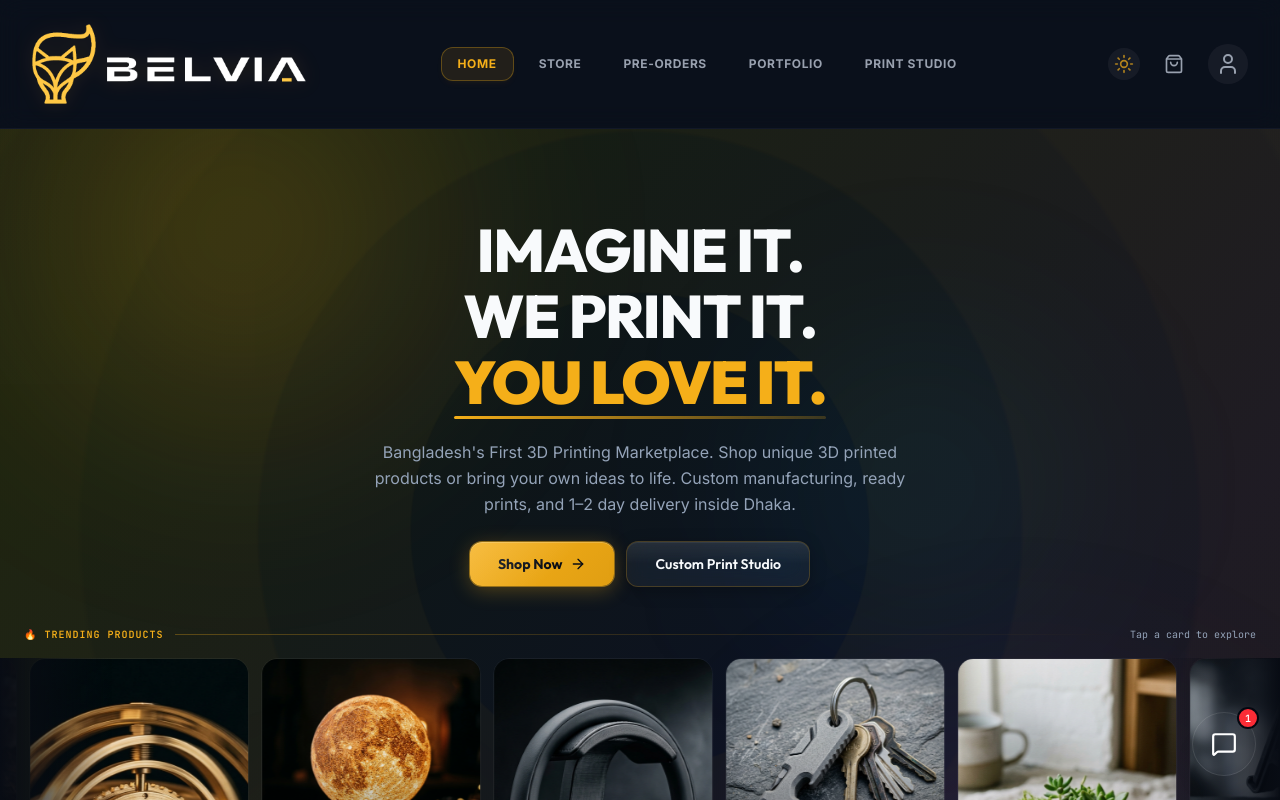
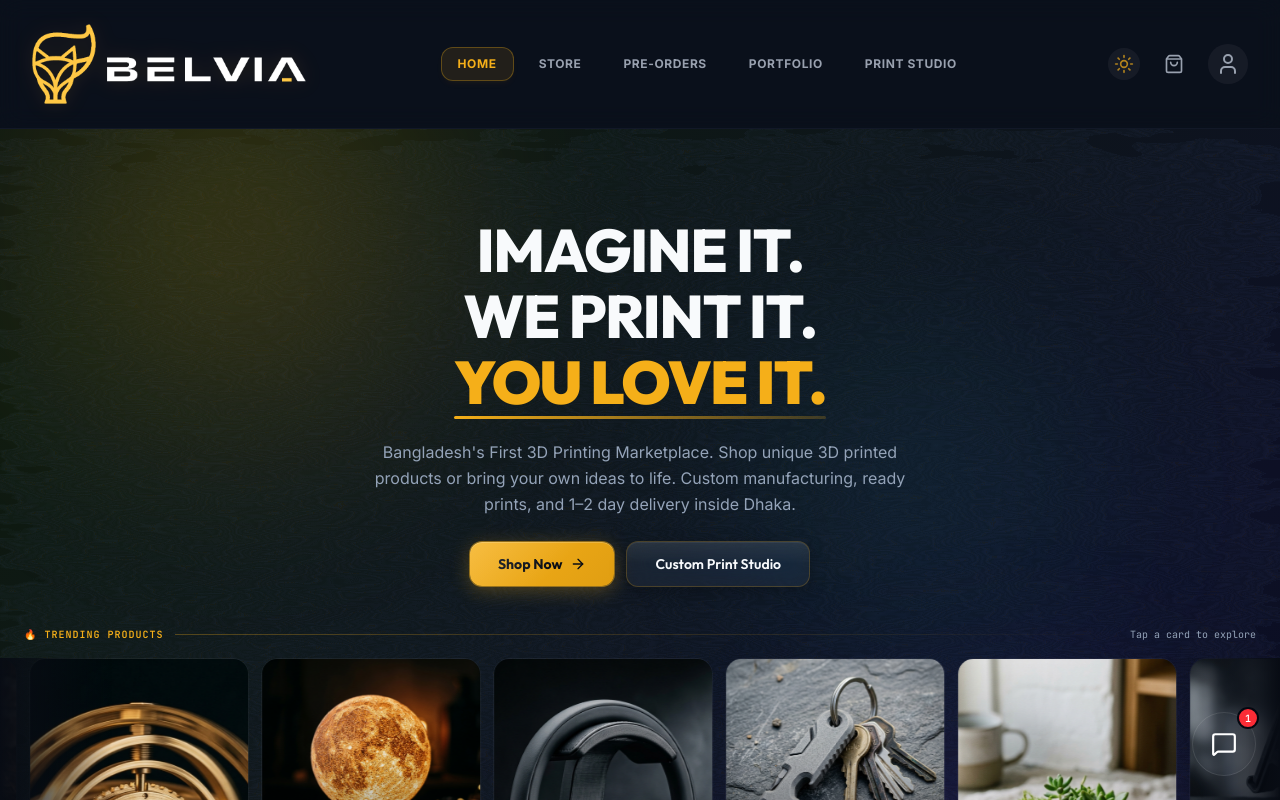
Before and after one commit to DrVenom69/Belvia-version-1, a React (Vite) app: page / in a window 1280 px wide. Shown: the top 800 px of the page. Built offline with nearby package versions, Linux system fonts and the light colour scheme.

Commit message:
feat(hero): metallic chromatic wave ripple via SVG feTurbulence distortion

```diff
--- a/src/components/HeroSection.tsx
+++ b/src/components/HeroSection.tsx
@@ -15,12 +15,54 @@ export default function HeroSection({ onStartShopping, onGoToCustom, onCategoryC
       className="relative overflow-hidden pt-16 pb-2 border-b border-bg-elevated/40"
       style={{ background: '#080c14' }}
     >
+      {/* ── Hidden SVG filter definitions ── */}
+      <svg width="0" height="0" className="absolute" aria-hidden="true">
+        <defs>
+          <filter id="metallic-wave" x="-10%" y="-10%" width="120%" height="120%" colorInterpolationFilters="sRGB">
+            {/* Turbulence creates the organic wave displacement */}
+            <feTurbulence
+              id="hero-turbulence"
+              type="fractalNoise"
+              baseFrequency="0.012 0.055"
+              numOctaves="3"
+              seed="5"
+              result="noise"
+            >
+              {/* Animate the frequency over time for living ripple */}
+              <animate
+                attributeName="baseFrequency"
+                values="0.012 0.055; 0.018 0.07; 0.010 0.048; 0.015 0.062; 0.012 0.055"
+                dur="20s"
+                repeatCount="indefinite"
+              />
+            </feTurbulence>
+            {/* Displace the gradient strips using the noise */}
+            <feDisplacementMap
+              in="SourceGraphic"
+              in2="noise"
+              scale="160"
+              xChannelSelector="R"
+              yChannelSelector="G"
+              result="distorted"
+            />
+          </filter>
+        </defs>
+      </svg>
+
       {/* ── Aurora animated gradient layer ── */}
       <div className="absolute inset-0 z-0 pointer-events-none" aria-hidden="true">
         <div className="hero-aurora" />
       </div>
 
-      {/* ── Drifting ambient orbs ── */}
+      {/* ── Metallic chromatic ripple layer ── */}
+      {/* Vertical metallic strips + SVG distortion at very low opacity */}
+      <div
+        className="absolute inset-0 z-0 pointer-events-none hero-metallic-ripple"
+        aria-hidden="true"
+        style={{ filter: 'url(#metallic-wave)' }}
+      />
+
+      {/* ── Drifting ambient orbs (on top of ripple) ── */}
       <div className="absolute inset-0 z-0 pointer-events-none overflow-hidden" aria-hidden="true">
         <div className="hero-orb hero-orb-1" />
         <div className="hero-orb hero-orb-2" />
@@ -28,10 +70,7 @@ export default function HeroSection({ onStartShopping, onGoToCustom, onCategoryC
         <div className="hero-orb hero-orb-4" />
       </div>
 
-      {/* ── Radial sonar rings overlay ── */}
-      <div className="absolute inset-0 z-0 pointer-events-none hero-sonar" aria-hidden="true" />
-
-      {/* ── Typography block — text directly on background, no panel ── */}
+      {/* ── Typography block ── */}
       <div className="relative z-10 max-w-4xl mx-auto px-4 sm:px-6 lg:px-8 text-center mb-10 pt-6 space-y-6">
 
         {/* Main heading */}
@@ -54,7 +93,6 @@ export default function HeroSection({ onStartShopping, onGoToCustom, onCategoryC
 
         {/* CTA buttons — glassmorphic only here */}
         <div className="flex flex-col sm:flex-row items-center justify-center gap-3">
-          {/* Primary: solid accent with glow */}
           <button
             id="hero-shop-btn"
             onClick={onStartShopping}
@@ -64,7 +102,6 @@ export default function HeroSection({ onStartShopping, onGoToCustom, onCategoryC
             <ArrowRight className="w-4 h-4 transition-transform group-hover:translate-x-1" />
           </button>
 
-          {/* Secondary: glassmorphic ghost */}
           <button
             id="hero-custom-btn"
             onClick={onGoToCustom}
--- a/src/index.css
+++ b/src/index.css
@@ -257,26 +257,52 @@
   animation: orbFloat4 24s ease-in-out infinite;
 }
 
-/* ─── Hero Sonar Rings Overlay ──────────────────────────────────────────── */
-/* Concentric radial rings from centre — ultra-thin gold at low opacity */
+/* ─── Hero Metallic Chromatic Ripple ─────────────────────────────────────── */
+/* Vertical gradient strips that the SVG feTurbulence+feDisplacementMap distorts */
+/* into an organic metallic wave. Very low opacity to stay non-distracting.     */
 
-@keyframes sonarPulse {
-  0%   { opacity: 0.6; }
-  50%  { opacity: 0.25; }
-  100% { opacity: 0.6; }
+.hero-metallic-ripple {
+  /* Repeating thin vertical strips — alternating dark navy / mid-slate / dark */
+  /* These become the "ribbons" that warp into the chrome wave shape */
+  background-image: repeating-linear-gradient(
+    90deg,
+    /* deep carbon */
+    #080c14        0px,
+    #080c14        3px,
+    /* slate mid */
+    #111827        3px,
+    #1a2540        7px,
+    /* subtle silver highlight */
+    #1e2d47        7px,
+    #243354        9px,
+    /* tiny gold chromatic fringe — matches brand */
+    rgba(245,175,25,0.25)  9px,
+    rgba(245,175,25,0.08)  10px,
+    /* back to dark */
+    #1a2540        10px,
+    #111827        13px,
+    #090d16        13px,
+    #080c14        16px,
+    /* slightly lighter valley */
+    #0d1525        16px,
+    #162036        20px,
+    #1a2540        22px,
+    /* thin blue-chrome fringe */
+    rgba(100,140,220,0.18) 22px,
+    rgba(100,140,220,0.04) 23px,
+    /* dark again */
+    #162036        23px,
+    #0d1525        26px,
+    #080c14        28px
+  );
+  background-size: 28px 100%;
+  /* Very low base opacity — filter will stretch and blur these further */
+  opacity: 0.18;
+  /* mix-mode screen lets the dark background show through naturally */
+  mix-blend-mode: screen;
+  will-change: filter;
 }
 
-.hero-sonar {
-  background-image:
-    /* Ring 1 — innermost */
-    radial-gradient(ellipse 18% 25% at 50% 42%, transparent 99%, rgba(245, 175, 25, 0.07) 100%),
-    radial-gradient(ellipse 30% 42% at 50% 42%, transparent 99%, rgba(245, 175, 25, 0.055) 100%),
-    radial-gradient(ellipse 44% 60% at 50% 42%, transparent 99%, rgba(245, 175, 25, 0.04) 100%),
-    radial-gradient(ellipse 58% 78% at 50% 42%, transparent 99%, rgba(245, 175, 25, 0.03) 100%),
-    radial-gradient(ellipse 72% 96% at 50% 42%, transparent 99%, rgba(245, 175, 25, 0.02) 100%),
-    radial-gradient(ellipse 88% 115% at 50% 42%, transparent 99%, rgba(245, 175, 25, 0.015) 100%);
-  animation: sonarPulse 8s ease-in-out infinite;
-}
 
 /* ─── Hero CTA Buttons — Glassmorphic ───────────────────────────────────── */
 
```
